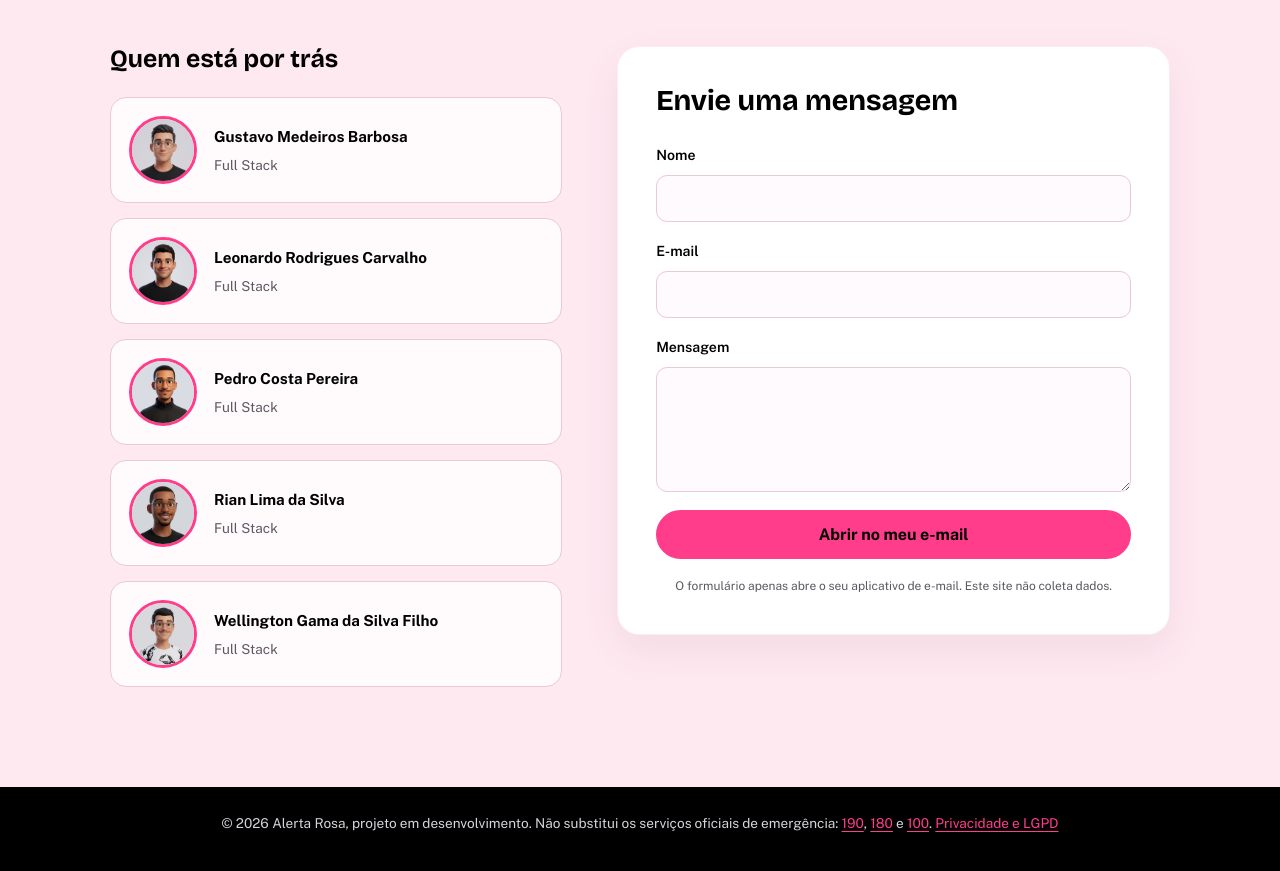
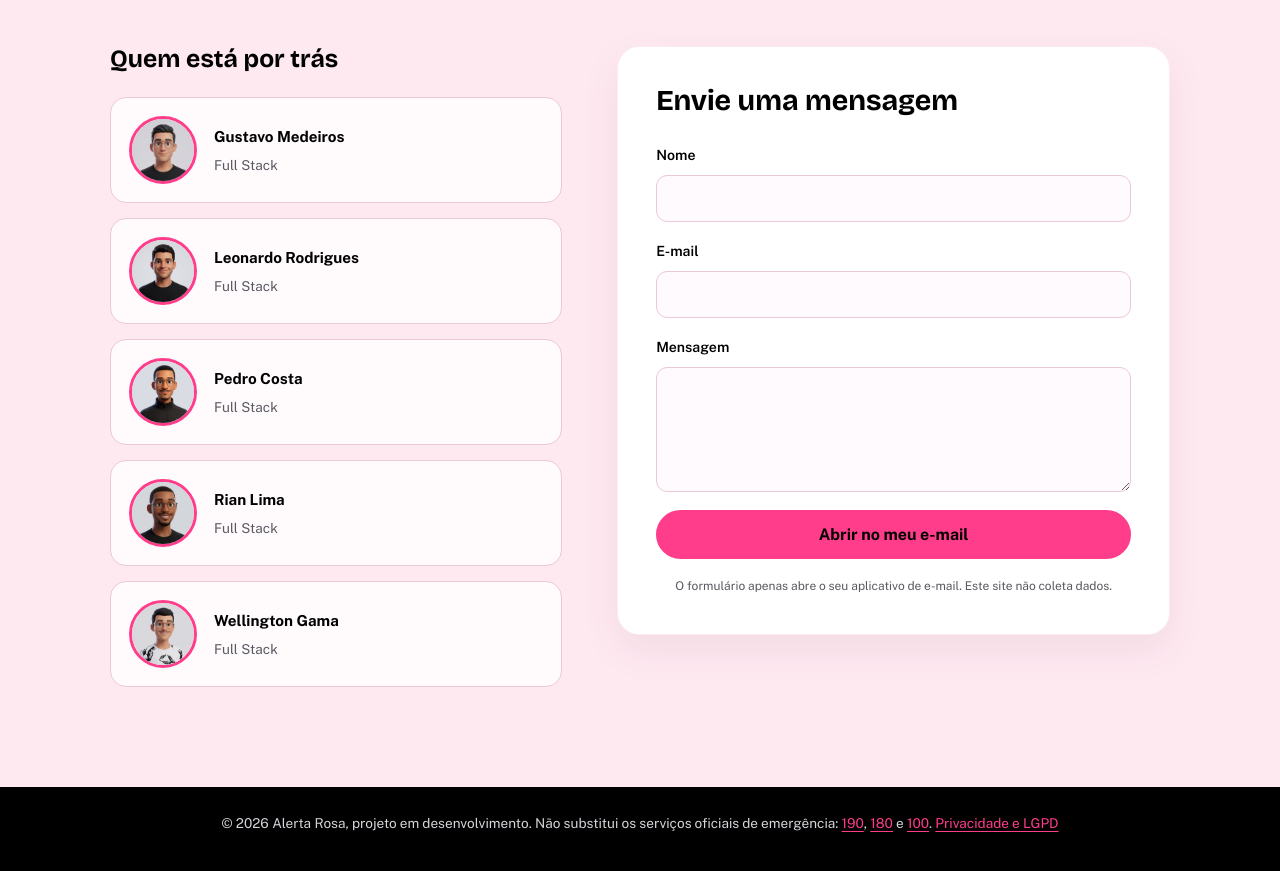
Before and after one commit to Riianls/Alerta-Rosa, a plain HTML site: page index.html in a window 1280 px wide. Shown: the part 6000-6871 px from the top of the page. Drawn offline with nearby package versions, Linux system fonts and the light colour scheme.

Commit message:
Update index.html

```diff
--- a/index.html
+++ b/index.html
@@ -180,23 +180,23 @@
       <div class="team-nova">
         <div class="person-nova">
           <img class="person-foto" src="img/gustavo.jpg" alt="" width="68" height="68" loading="lazy">
-          <div class="person-info"><strong>Gustavo Medeiros Barbosa</strong><span>Full Stack</span></div>
+          <div class="person-info"><strong>Gustavo Medeiros</strong><span>Full Stack</span></div>
         </div>
         <div class="person-nova">
           <img class="person-foto" src="img/leonardo.jpg" alt="" width="68" height="68" loading="lazy">
-          <div class="person-info"><strong>Leonardo Rodrigues Carvalho</strong><span>Full Stack</span></div>
+          <div class="person-info"><strong>Leonardo Rodrigues</strong><span>Full Stack</span></div>
         </div>
         <div class="person-nova">
           <img class="person-foto" src="img/pedro.jpg" alt="" width="68" height="68" loading="lazy">
-          <div class="person-info"><strong>Pedro Costa Pereira </strong><span>Full Stack</span></div>
+          <div class="person-info"><strong>Pedro Costa</strong><span>Full Stack</span></div>
         </div>
         <div class="person-nova">
   <img class="person-foto" src="img/rian.jpg" alt="" width="68" height="68" loading="lazy">
-  <div class="person-info"><strong>Rian Lima da Silva </strong><span>Full Stack</span></div>
+  <div class="person-info"><strong>Rian Lima</strong><span>Full Stack</span></div>
 </div>
 <div class="person-nova">
   <img class="person-foto" src="img/wellington.jpg" alt="" width="68" height="68" loading="lazy">
-  <div class="person-info"><strong>Wellington Gama da Silva Filho</strong><span>Full Stack</span></div>
+  <div class="person-info"><strong>Wellington Gama</strong><span>Full Stack</span></div>
 </div>
       </div>
     </div>
```
